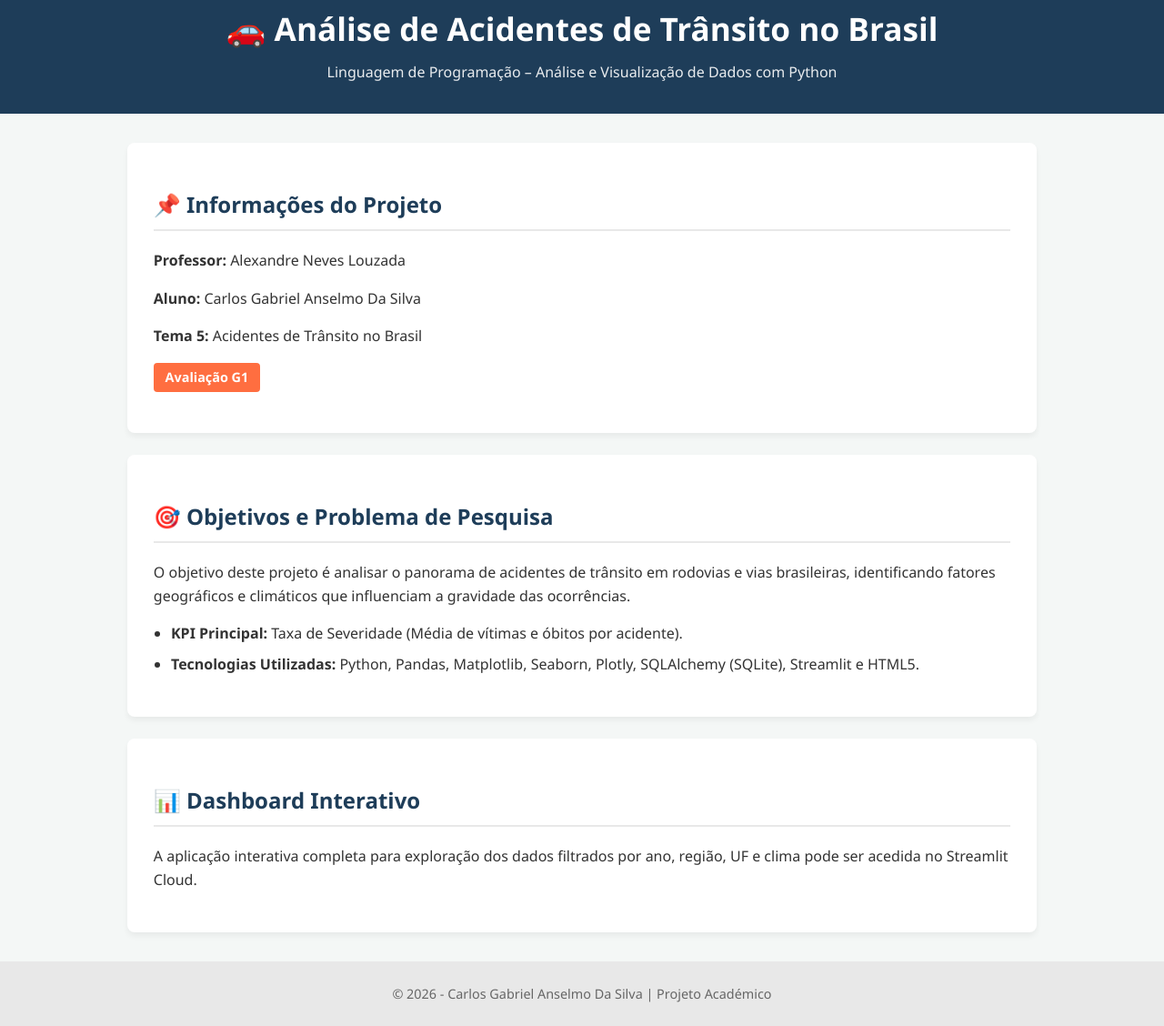
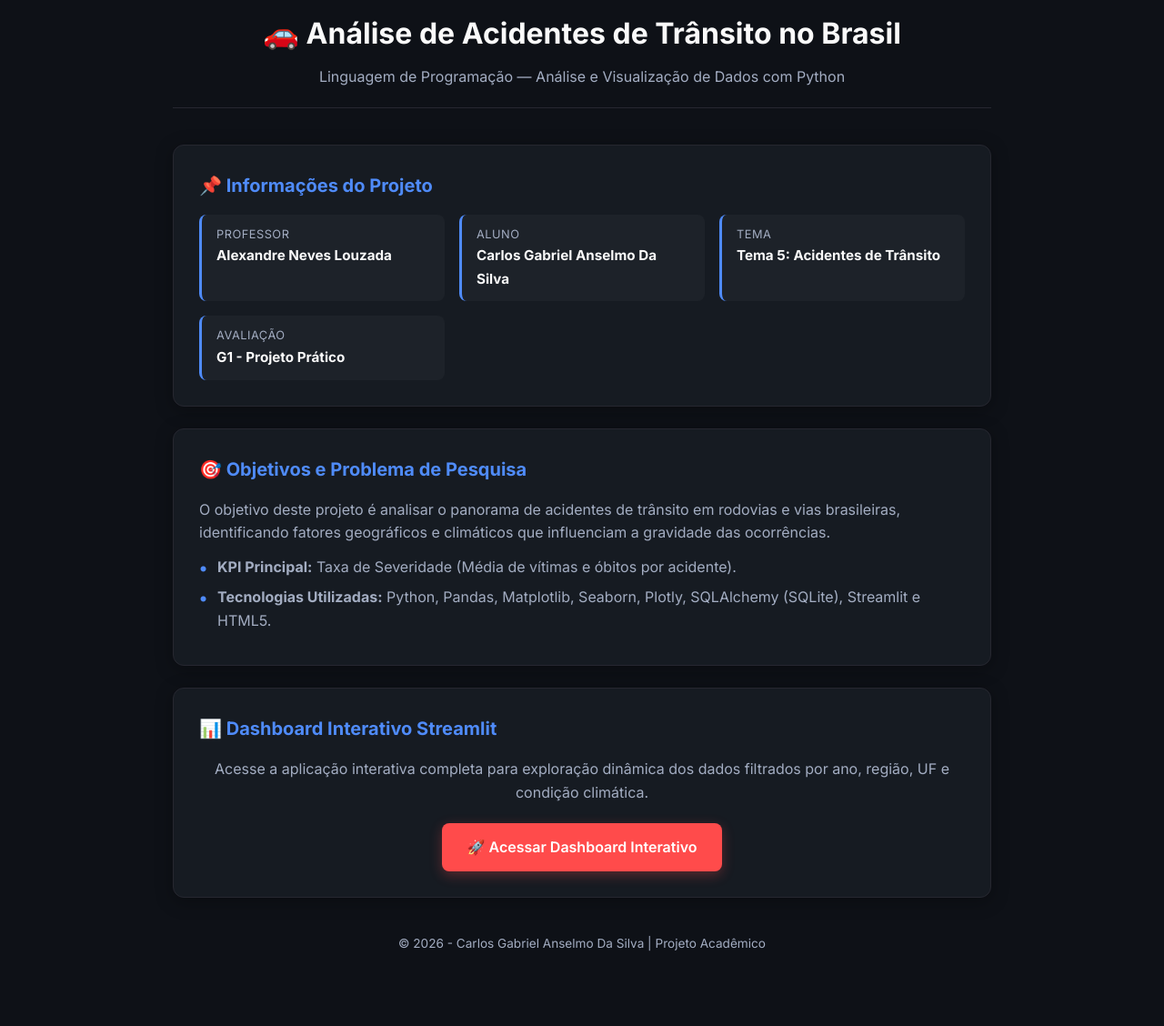
Before and after one commit to StrykerBr/G1_LP6_ANALISE_ACIDENTES_CARLOS_SILVA, a plain HTML site: page index.html in a window 1280 px wide. Shown: the part 29-1157 px from the top of the page at 91% size. After the commit the page ends 1118 px from the top, so only its background shows below. Drawn offline with Linux system fonts and the light colour scheme.

Commit message:
atualização 1 index.html

```diff
--- a/index.html
+++ b/index.html
@@ -4,90 +4,216 @@
     <meta charset="UTF-8">
     <meta name="viewport" content="width=device-width, initial-scale=1.0">
     <title>Análise de Acidentes de Trânsito no Brasil</title>
+    <link href="https://fonts.googleapis.com/css2?family=Inter:wght@300;400;600;700&display=swap" rel="stylesheet">
     <style>
-        body {
-            font-family: 'Segoe UI', Tahoma, Geneva, Verdana, sans-serif;
-            line-height: 1.6;
+        :root {
+            --bg-color: #0e1117;
+            --card-bg: #161b22;
+            --card-border: #262730;
+            --text-primary: #fafafa;
+            --text-secondary: #a3adc2;
+            --accent-blue: #4f8bf9;
+            --accent-red: #ff4b4b;
+            --accent-hover: #e03e3e;
+        }
+
+        * {
             margin: 0;
             padding: 0;
-            background-color: #f4f7f6;
-            color: #333;
+            box-sizing: border-box;
+            font-family: 'Inter', sans-serif;
         }
+
+        body {
+            background-color: var(--bg-color);
+            color: var(--text-primary);
+            line-height: 1.6;
+            padding: 40px 20px;
+        }
+
+        .container {
+            max-width: 900px;
+            margin: 0 auto;
+        }
+
         header {
-            background-color: #1e3d59;
-            color: #fff;
-            padding: 2rem 1rem;
             text-align: center;
+            margin-bottom: 40px;
+            padding-bottom: 20px;
+            border-bottom: 1px solid var(--card-border);
         }
-        header h1 { margin: 0; font-size: 2.2rem; }
-        header p { margin: 0.5rem 0 0; opacity: 0.9; }
-        .container {
-            max-width: 1000px;
-            margin: 2rem auto;
-            padding: 0 1.5rem;
+
+        header h1 {
+            font-size: 2rem;
+            font-weight: 700;
+            color: var(--text-primary);
+            margin-bottom: 10px;
         }
+
+        header p {
+            color: var(--text-secondary);
+            font-size: 1rem;
+        }
+
         .card {
-            background: #fff;
-            padding: 1.8rem;
+            background-color: var(--card-bg);
+            border: 1px solid var(--card-border);
+            border-radius: 12px;
+            padding: 28px;
+            margin-bottom: 24px;
+            box-shadow: 0 4px 20px rgba(0, 0, 0, 0.3);
+        }
+
+        .card h2 {
+            font-size: 1.25rem;
+            color: var(--accent-blue);
+            margin-bottom: 16px;
+            display: flex;
+            align-items: center;
+            gap: 10px;
+        }
+
+        .info-grid {
+            display: grid;
+            grid-template-columns: repeat(auto-fit, minmax(200px, 1fr));
+            gap: 16px;
+            margin-top: 10px;
+        }
+
+        .info-item {
+            background: rgba(255, 255, 255, 0.03);
+            padding: 12px 16px;
             border-radius: 8px;
-            box-shadow: 0 4px 6px rgba(0,0,0,0.05);
-            margin-bottom: 1.5rem;
+            border-left: 3px solid var(--accent-blue);
         }
-        h2 { color: #1e3d59; border-bottom: 2px solid #e8e8e8; padding-bottom: 0.5rem; }
-        ul { padding-left: 1.2rem; }
-        li { margin-bottom: 0.5rem; }
-        .badge {
-            display: inline-block;
-            background: #ff6e40;
-            color: #fff;
-            padding: 0.3rem 0.8rem;
-            border-radius: 4px;
+
+        .info-item span {
+            display: block;
+            font-size: 0.8rem;
+            color: var(--text-secondary);
+            text-transform: uppercase;
+            letter-spacing: 0.5px;
+        }
+
+        .info-item strong {
+            font-size: 0.95rem;
+            color: var(--text-primary);
+        }
+
+        ul {
+            list-style: none;
+            margin-top: 10px;
+        }
+
+        ul li {
+            position: relative;
+            padding-left: 20px;
+            margin-bottom: 8px;
+            color: var(--text-secondary);
+        }
+
+        ul li::before {
+            content: "•";
+            color: var(--accent-blue);
             font-weight: bold;
-            font-size: 0.9rem;
+            font-size: 1.2rem;
+            position: absolute;
+            left: 0;
+            top: -2px;
         }
+
+        .btn-container {
+            text-align: center;
+            margin-top: 20px;
+        }
+
+        .btn-streamlit {
+            display: inline-flex;
+            align-items: center;
+            justify-content: center;
+            gap: 10px;
+            background-color: var(--accent-red);
+            color: #ffffff;
+            font-weight: 600;
+            font-size: 1rem;
+            padding: 14px 28px;
+            border-radius: 8px;
+            text-decoration: none;
+            transition: all 0.2s ease-in-out;
+            box-shadow: 0 4px 14px rgba(255, 75, 75, 0.3);
+        }
+
+        .btn-streamlit:hover {
+            background-color: var(--accent-hover);
+            transform: translateY(-2px);
+            box-shadow: 0 6px 20px rgba(255, 75, 75, 0.4);
+        }
+
         footer {
             text-align: center;
-            padding: 1.5rem;
-            background: #e8e8e8;
-            color: #666;
-            font-size: 0.9rem;
+            margin-top: 40px;
+            color: var(--text-secondary);
+            font-size: 0.85rem;
         }
     </style>
 </head>
 <body>
 
+    <div class="container">
         <header>
             <h1>🚗 Análise de Acidentes de Trânsito no Brasil</h1>
-        <p>Linguagem de Programação – Análise e Visualização de Dados com Python</p>
+            <p>Linguagem de Programação — Análise e Visualização de Dados com Python</p>
         </header>
 
-    <div class="container">
         <div class="card">
             <h2>📌 Informações do Projeto</h2>
-            <p><strong>Professor:</strong> Alexandre Neves Louzada</p>
-            <p><strong>Aluno:</strong> Carlos Gabriel Anselmo Da Silva</p>
-            <p><strong>Tema 5:</strong> Acidentes de Trânsito no Brasil</p>
-            <p><span class="badge">Avaliação G1</span></p>
+            <div class="info-grid">
+                <div class="info-item">
+                    <span>Professor</span>
+                    <strong>Alexandre Neves Louzada</strong>
+                </div>
+                <div class="info-item">
+                    <span>Aluno</span>
+                    <strong>Carlos Gabriel Anselmo Da Silva</strong>
+                </div>
+                <div class="info-item">
+                    <span>Tema</span>
+                    <strong>Tema 5: Acidentes de Trânsito</strong>
+                </div>
+                <div class="info-item">
+                    <span>Avaliação</span>
+                    <strong>G1 - Projeto Prático</strong>
+                </div>
+            </div>
         </div>
 
         <div class="card">
             <h2>🎯 Objetivos e Problema de Pesquisa</h2>
-            <p>O objetivo deste projeto é analisar o panorama de acidentes de trânsito em rodovias e vias brasileiras, identificando fatores geográficos e climáticos que influenciam a gravidade das ocorrências.</p>
+            <p style="color: var(--text-secondary); margin-bottom: 12px;">
+                O objetivo deste projeto é analisar o panorama de acidentes de trânsito em rodovias e vias brasileiras, identificando fatores geográficos e climáticos que influenciam a gravidade das ocorrências.
+            </p>
             <ul>
                 <li><strong>KPI Principal:</strong> Taxa de Severidade (Média de vítimas e óbitos por acidente).</li>
                 <li><strong>Tecnologias Utilizadas:</strong> Python, Pandas, Matplotlib, Seaborn, Plotly, SQLAlchemy (SQLite), Streamlit e HTML5.</li>
             </ul>
         </div>
 
-        <div class="card">
-            <h2>📊 Dashboard Interativo</h2>
-            <p>A aplicação interativa completa para exploração dos dados filtrados por ano, região, UF e clima pode ser acedida no Streamlit Cloud.</p>
+        <div class="card" style="text-align: center;">
+            <h2>📊 Dashboard Interativo Streamlit</h2>
+            <p style="color: var(--text-secondary); margin-bottom: 20px;">
+                Acesse a aplicação interativa completa para exploração dinâmica dos dados filtrados por ano, região, UF e condição climática.
+            </p>
+            <div class="btn-container">
+                <a href="https://g1-acidentes-carlos-silva.streamlit.app" target="_blank" class="btn-streamlit">
+                    🚀 Acessar Dashboard Interativo
+                </a>
             </div>
         </div>
 
         <footer>
-        &copy; 2026 - Carlos Gabriel Anselmo Da Silva | Projeto Académico
+            <p>© 2026 - Carlos Gabriel Anselmo Da Silva | Projeto Acadêmico</p>
         </footer>
+    </div>
 
 </body>
 </html>
```
Lines whose indentation alone changed are shown as unchanged.
